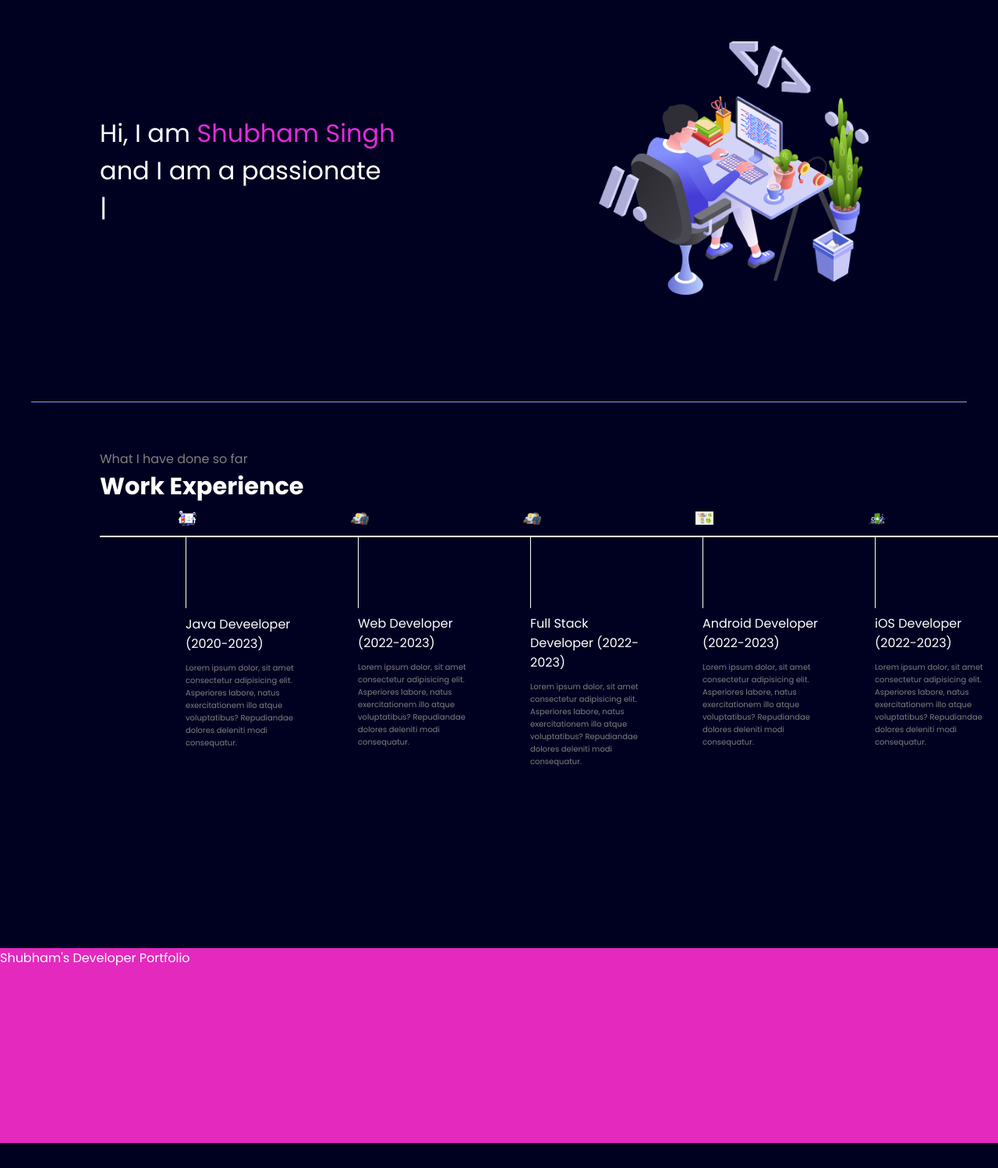
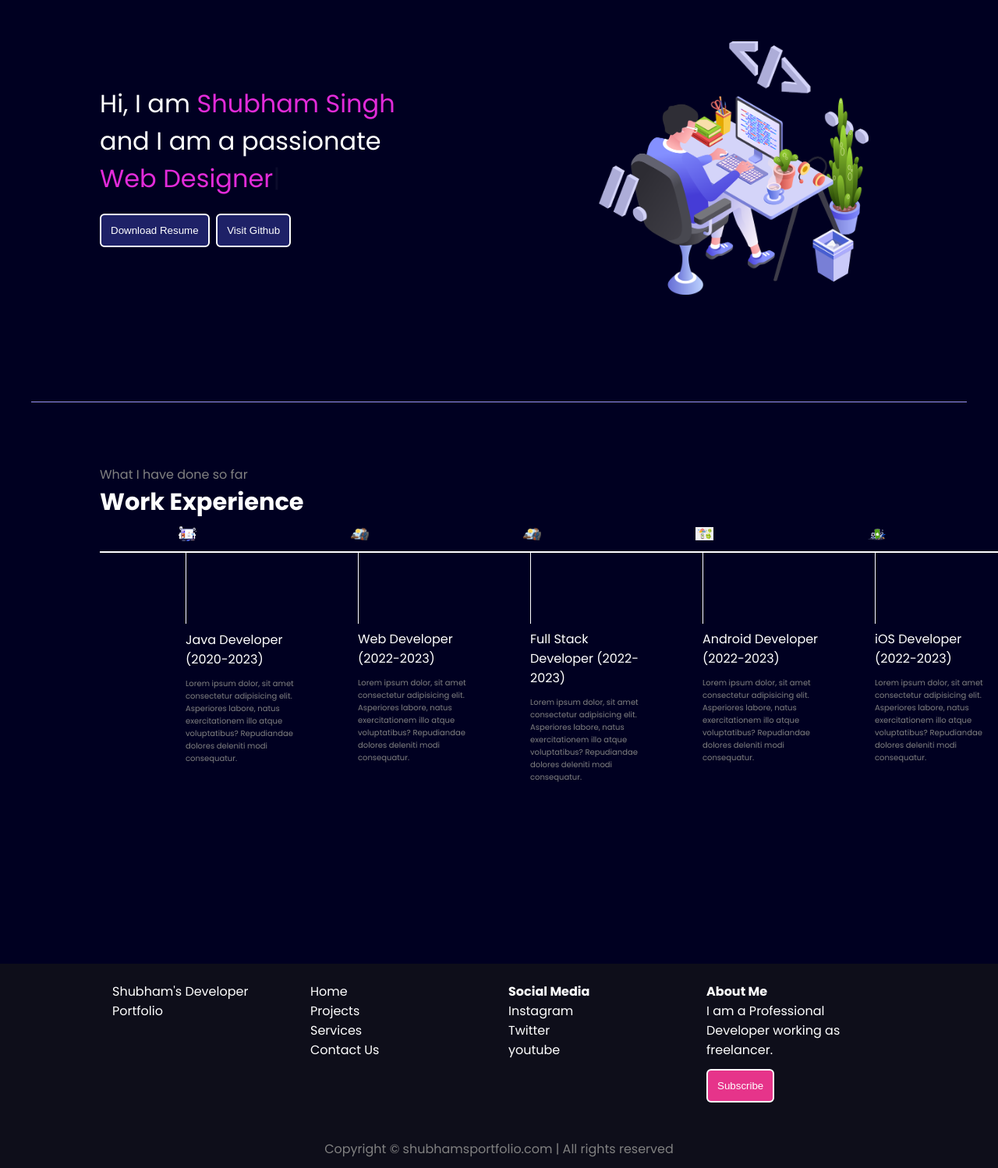
Before and after one commit to ShubhamKrSingh/MyPortfolio, a plain HTML site: page index.html in a window 1280 px wide. Shown: the part 137-1635 px from the top of the page at 78% size. Before the commit the page ends 1603 px from the top, so only its background shows below. Drawn offline with nearby package versions, Linux system fonts and the light colour scheme.

Commit message:
done for the day

```diff
--- a/index.html
+++ b/index.html
@@ -36,6 +36,10 @@
                 Hi, I am <span class="purple">Shubham Singh</span>
                 <div>and I am a passionate</div>
                 <span id="element"></span>
+                <div class="buttons">
+                    <button class="btn">Download Resume</button>
+                    <button class="btn">Visit Github</button>
+                </div>
             </div>
             <div class="rightSection">
                 <img src="./bg.png" alt="">
@@ -50,7 +54,7 @@
                 <div class="vertical">
                     <img class="image-top" src="java developer.png" alt="">
                     <div class="vertical-title">
-                        Java Deveeloper (2020-2023)
+                        Java Developer (2020-2023)
                     </div>
                     <div class="vertical-desc">
                         Lorem ipsum dolor, sit amet consectetur adipisicing elit. Asperiores labore, natus exercitationem illo atque voluptatibus? Repudiandae dolores deleniti modi consequatur.
@@ -102,9 +106,32 @@
             <div class="footer-first">
                 Shubham's Developer Portfolio
             </div>
-            <div class="footer-second"></div>
-            <div class="footer-third"></div>
-            <div class="footer-fourth"></div>
+            <div class="footer-second">
+                <ul>
+                    <li>Home</li>
+                    <li>Projects</li>
+                    <li>Services</li>
+                    <li>Contact Us</li>
+                </ul>
+            </div>
+            <div class="footer-third">
+                <ul>
+                    <h4>Social Media</h4>
+                    <li>Instagram</li>
+                    <li>Twitter</li>
+                    <li>youtube</li>
+                </ul>
+            </div>
+            <div class="footer-fourth">
+                <ul>
+                    <h4>About Me</h4>
+                    <li> I am a Professional Developer working as freelancer.</li>
+                    <li><button class="subscribe">Subscribe</button></li>
+                </ul>
+            </div>
+        </div>
+        <div class="footer-rights">
+            Copyright &#169; shubhamsportfolio.com | All rights reserved
         </div>
     </footer>
 
@@ -113,7 +140,7 @@
     <script>
         var typed = new Typed('#element', {
         strings: ['Web Developer', 'Software Devloper','Web Designer','UI Designer'],
-        typeSpeed: 50,
+        typeSpeed: 60,
         loop: true
     });
     </script>
--- a/style.css
+++ b/style.css
@@ -74,6 +74,19 @@ nav ul li a:hover{
     font-size: 2rem;
 
 }
+.leftSection .buttons {
+    padding: 12px 0;
+}
+
+.leftSection .btn {
+    padding: 12px;
+    background-color: #1e2167;
+    border: 2px solid white;
+    border-radius: 6px;
+    color: white;
+    font-size: 20;
+    cursor: pointer;
+}
 
 .rightSection img{
 
@@ -110,7 +123,7 @@ hr{
     border: 0;
     background: #9c97f1;
     height: 1.2px;
-    margin: 60px 40px;
+    margin: 80px 40px;
 }
 
 .secondSection h1 {
@@ -158,10 +171,35 @@ hr{
 }
 
 footer {
-    background-color: #e429be;
-    height: 250px;
+    background-color: #0e0e1a;
 }
 
 .footer {
     display: flex;
+    padding: 23px 120px;
+    justify-content: space-evenly;
 }
+.footer > div {
+    width: 230px;
+}
+
+.footer ul {
+    list-style: none;
+}
+
+footer .footer-rights {
+    text-align: center;
+    color: gray;
+    padding: 12px 0;
+}
+
+footer ul li .subscribe {
+    margin: 12px 0;
+    padding: 12px;
+    background-color: #e6348a;
+    border: 2px solid white;
+    border-radius: 6px;
+    color: white;
+    font-size: 20;
+    cursor: pointer;
+}
```
